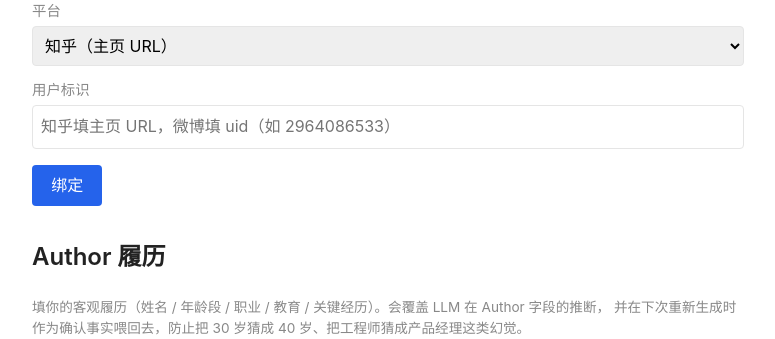
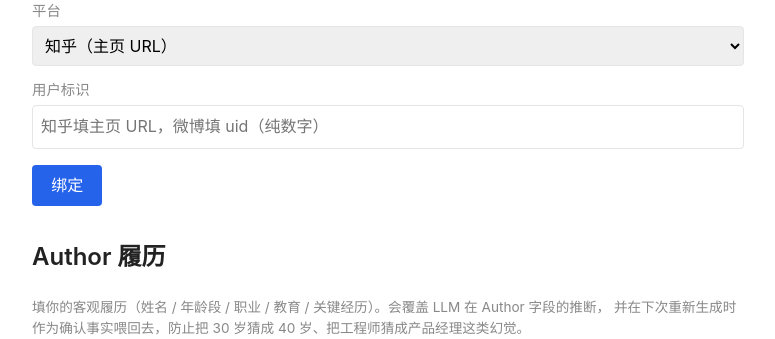
Before and after one commit to hcfw007/inkprint, a FastAPI app: template app/templates/personas/show.html in a window 1280 px wide. Shown: the part 444-783 px from the top of the page, without its empty margins (252-1027 px from the left). Run offline with FastAPI, Linux system fonts and the light colour scheme; the template is opened without the code that fills it, so the values that code supplies are empty.

Commit message:
chore: 🔧 scrub personal weibo uid from placeholder
Replaced the hard-coded example uid with a generic prompt before
making the repo public.

```diff
--- a/app/templates/personas/show.html
+++ b/app/templates/personas/show.html
@@ -93,7 +93,7 @@
 
     <label for="identifier">用户标识</label>
     <input type="text" id="identifier" name="identifier"
-           placeholder="知乎填主页 URL，微博填 uid（如 2964086533）" required>
+           placeholder="知乎填主页 URL，微博填 uid（纯数字）" required>
 
     <button type="submit">绑定</button>
   </form>
```
